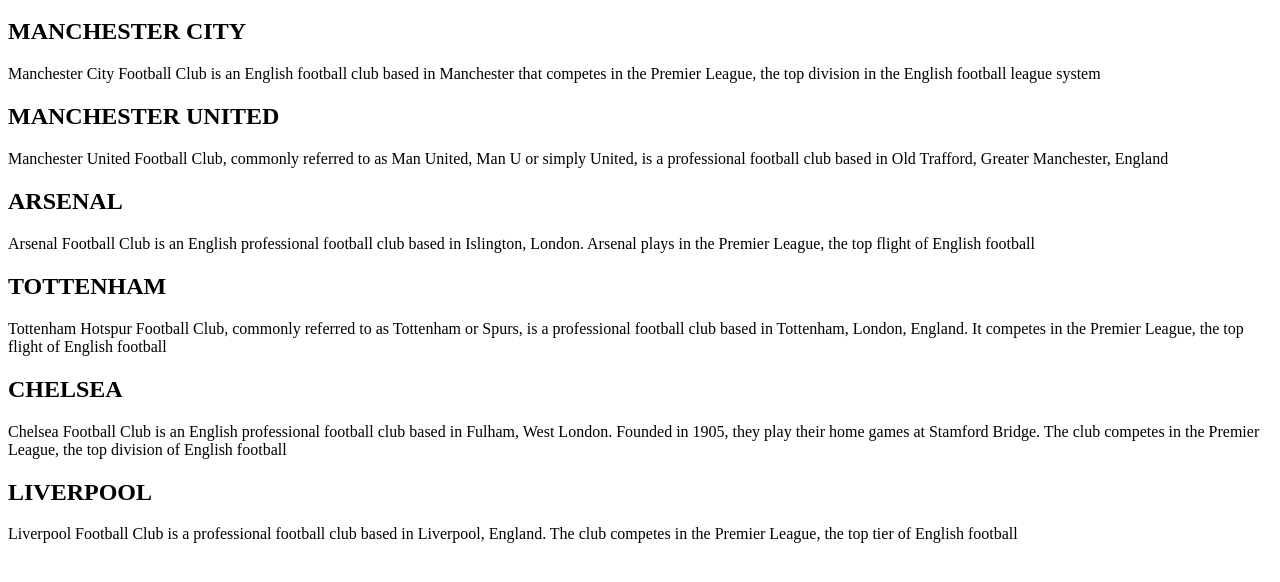
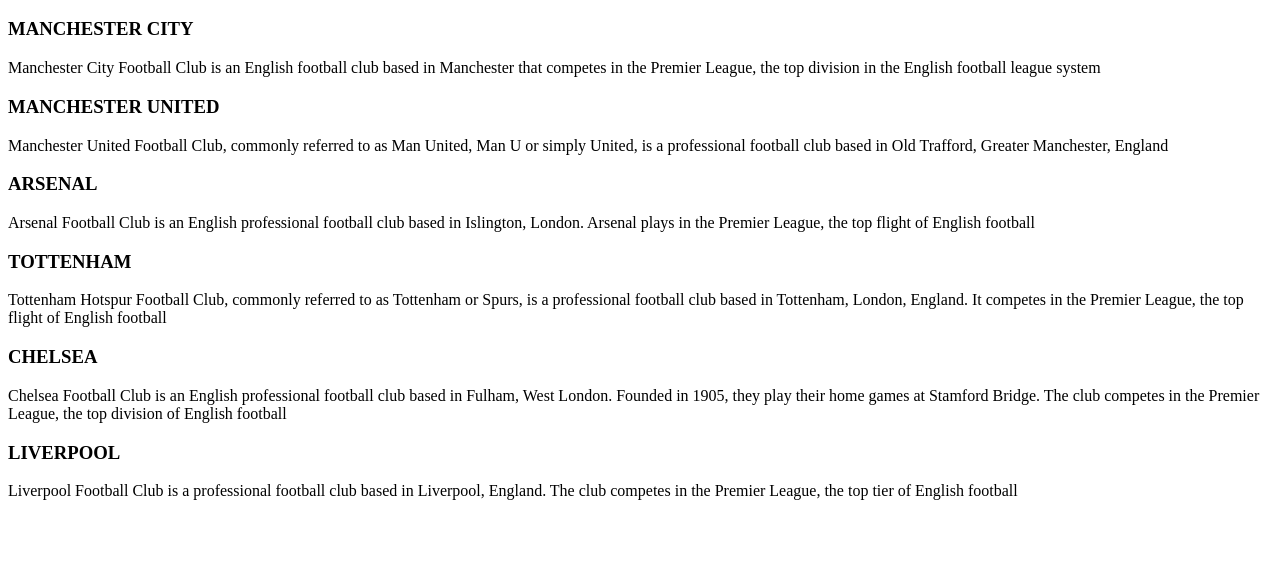
Before and after one commit to Ar7anGupta/Folder-for-websites, a plain HTML site: page index.html in a window 1280 px wide. Shown: the part 48-630 px from the top of the page. Drawn offline with Linux system fonts and the light colour scheme.

Commit message:
Update index.html

```diff
--- a/index.html
+++ b/index.html
@@ -3,27 +3,27 @@
 
   <h1> THE BIG 6 </h1>
 
-<h2>MANCHESTER CITY</h2>
+<h3>MANCHESTER CITY</h3>
 
 <p>Manchester City Football Club is an English football club based in Manchester that competes in the Premier League, the top division in the English football league system</p>
 
-<h2>MANCHESTER UNITED</h2>
+<h3>MANCHESTER UNITED</h3>
 
 <p> Manchester United Football Club, commonly referred to as Man United, Man U or simply United, is a professional football club based in Old Trafford, Greater Manchester, England</p>
 
-<h2>ARSENAL</h2>
+<h3>ARSENAL</h3>
 
 <p>Arsenal Football Club is an English professional football club based in Islington, London. Arsenal plays in the Premier League, the top flight of English football</p>
 
-<h2>TOTTENHAM</h2>
+<h3>TOTTENHAM</h3>
 
 <p>Tottenham Hotspur Football Club, commonly referred to as Tottenham or Spurs, is a professional football club based in Tottenham, London, England. It competes in the Premier League, the top flight of English football</p>
 
-<h2>CHELSEA</h2>
+<h3>CHELSEA</h3>
 
 <p> Chelsea Football Club is an English professional football club based in Fulham, West London. Founded in 1905, they play their home games at Stamford Bridge. The club competes in the Premier League, the top division of English football</p>
 
-<h2>LIVERPOOL</h2>
+<h3>LIVERPOOL</h3>
 
 <p>Liverpool Football Club is a professional football club based in Liverpool, England. The club competes in the Premier League, the top tier of English football</p>
 
```
